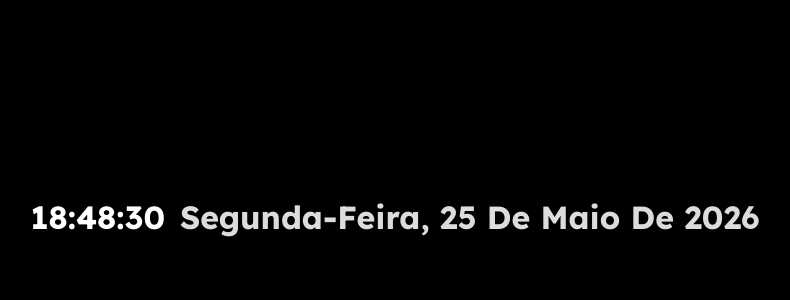
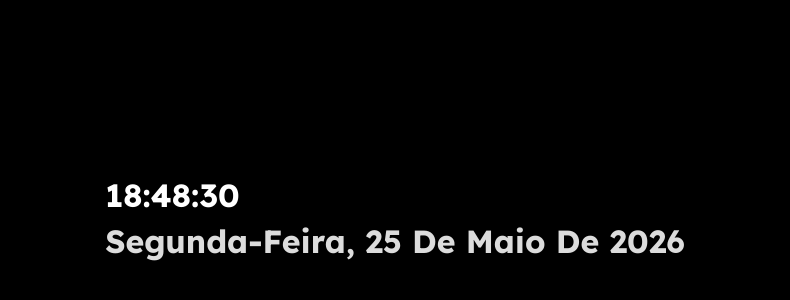
Before and after one commit to joaopedro-chaves/clock-iframe-obisidian, a plain HTML site: page index.html in a window 1280 px wide. Shown: the part 180-480 px from the top of the page, without its empty margins (245-1035 px from the left). Drawn offline with Linux system fonts and the light colour scheme.

Commit message:
style: update clock container alignment and enable tabular numeric font spacing

```diff
--- a/index.html
+++ b/index.html
@@ -26,11 +26,10 @@
         }
 
         .clock-container {
-            display: flex;
-            align-items: baseline;
-            gap: 15px;
-            justify-content: right;
+            align-items: center;
             padding: 20px;
+            font-variant-numeric: tabular-nums;
+            align-content: center;
         }
 
         #time {
```
